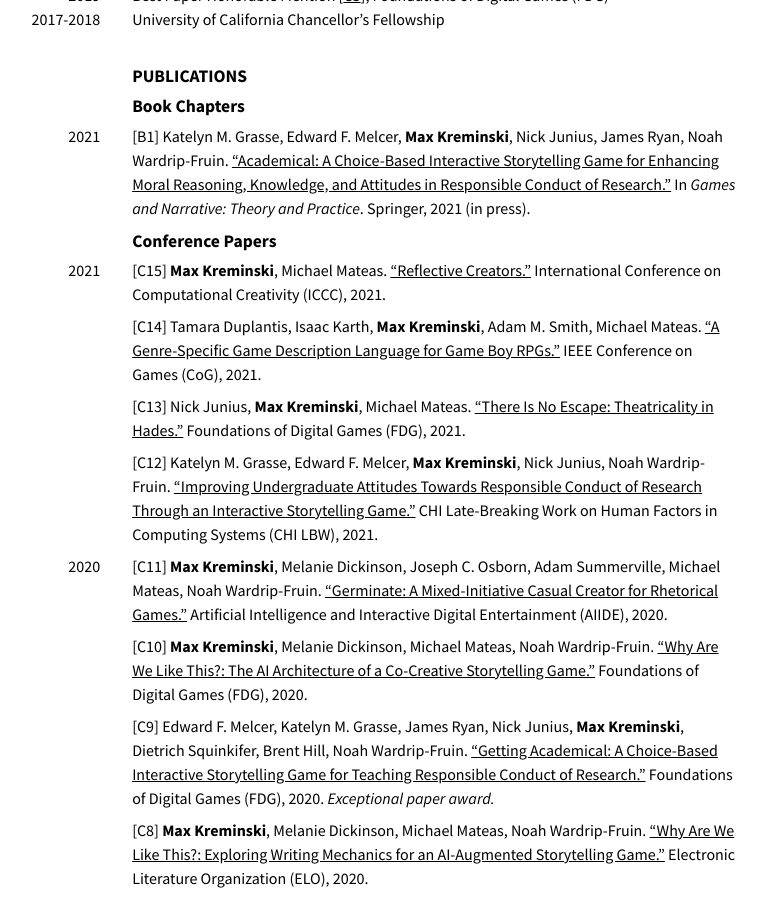
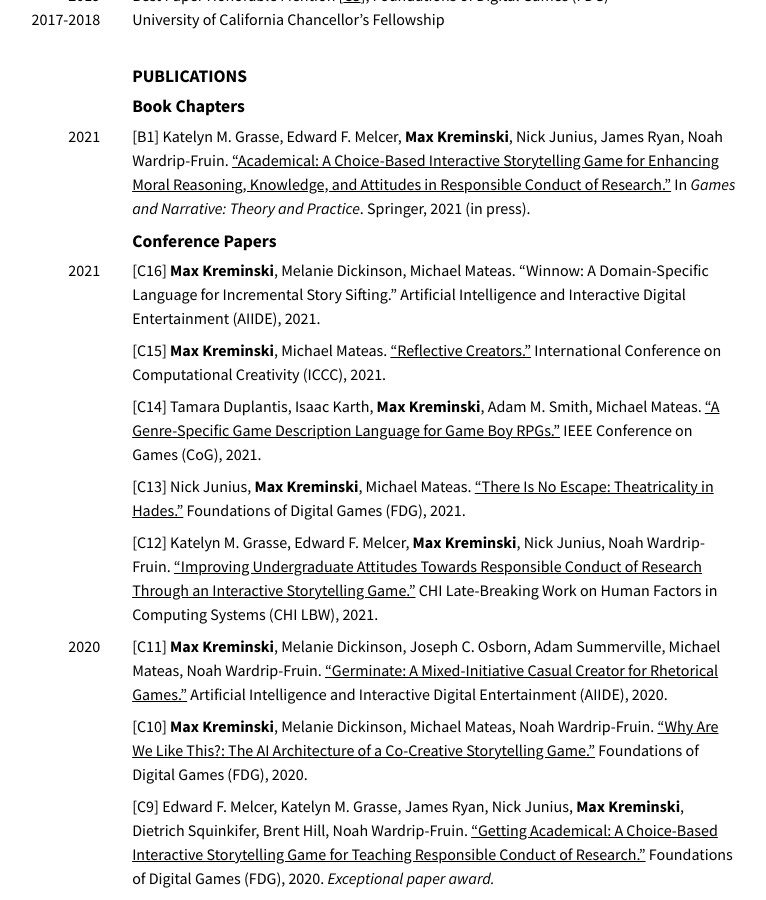
Before and after one commit to mkremins/mkremins.github.io, a Jekyll site: the page built from cv/index.html, in a window 1280 px wide and 900 px high, scrolled down 610 px. Shown: the whole window, without its empty margins (262-1028 px from the left). Built offline with Jekyll 4.4.1, drawn with Linux system fonts in a browser that asks for light colours; some of the changed text lies outside the part shown.

Commit message:
Add AIIDE 2021 publications to CV

```diff
--- a/_data/publications.json
+++ b/_data/publications.json
@@ -1,4 +1,25 @@
 [
+{
+  "title": "Winnow: A Domain-Specific Language for Incremental Story Sifting",
+  "url": "",
+  "authors": ["Max Kreminski", "Melanie Dickinson", "Michael Mateas"],
+  "year": "2021",
+  "venue": "AIIDE",
+  "venue_long": "Artificial Intelligence and Interactive Digital Entertainment",
+  "venue_note": "poster paper",
+  "pubtype": "full",
+  "acceptrate": "50% (for oral + poster presentation)"
+},
+{
+  "title": "A Demonstration of Blabrecs, an AI-Based Wordgame",
+  "url": "",
+  "authors": ["Max Kreminski", "Isaac Karth"],
+  "year": "2021",
+  "venue": "AIIDE",
+  "venue_long": "Artificial Intelligence and Interactive Digital Entertainment",
+  "venue_note": "playable experience paper",
+  "pubtype": "pe_or_demo"
+},
 {
   "title": "Reflective Creators",
   "url": "https://mkremins.github.io/publications/ReflectiveCreators_ICCC2021.pdf",
@@ -6,6 +27,7 @@
   "year": "2021",
   "venue": "ICCC",
   "venue_long": "International Conference on Computational Creativity",
+  "venue_note": "poster paper",
   "pubtype": "full"
 },
 {
```
